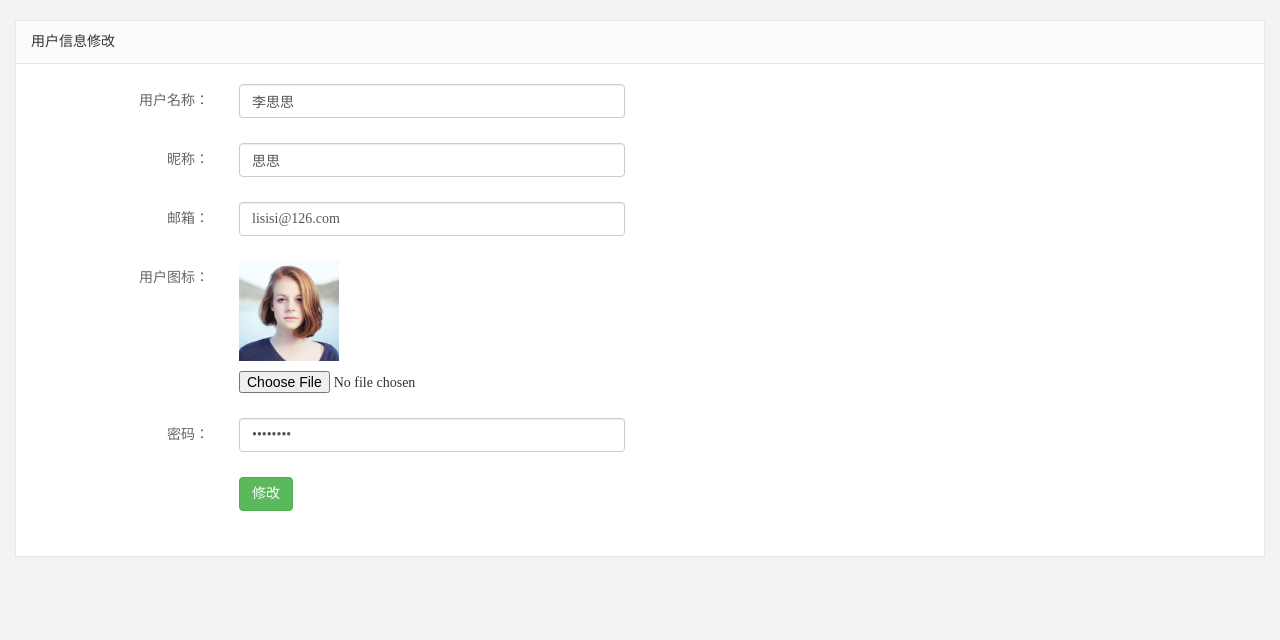
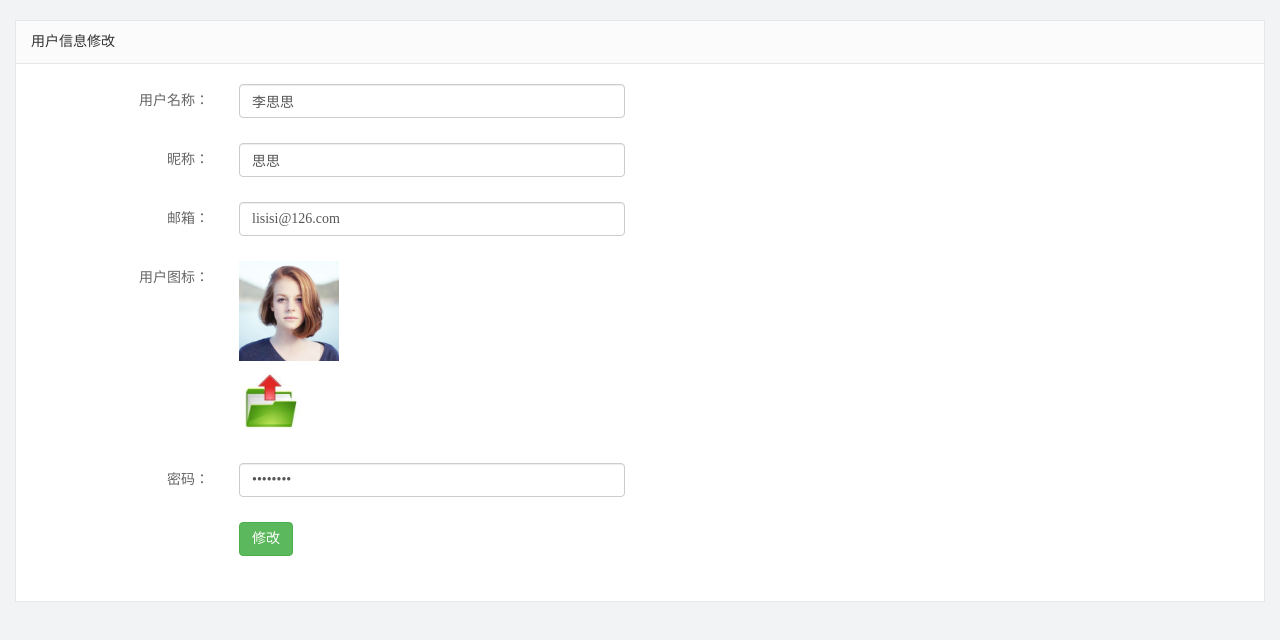
Before and after one commit to YanFang1104/Bigevent, a plain HTML site: page web_back/user.html in a window 1280 px wide. Drawn offline with Linux system fonts and the light colour scheme; no server answers.

Commit message:
美化文件上传按钮

```diff
--- a/web_back/user.html
+++ b/web_back/user.html
@@ -46,7 +46,12 @@
                     <label for="inputPassword3" class="col-sm-2 control-label">用户图标：</label>
                     <div class="col-sm-10">
                         <img src="images/2.jpg" alt="" class="user_pic">
-                        <input type="file" id="exampleInputFile" name='user_pic' class='chose'>
+                        <input type="file" style='display: none' name='user_pic' id="exampleInputFile" class='chose'>
+                        <br>
+                        <!-- 美化上传按钮 -->
+                        <label for="exampleInputFile">
+                            <img src="./images/uploadFileIcon.png" alt="">
+                        </label>
                     </div>
                 </div>
 
@@ -168,6 +173,9 @@
                 });
             });
 
+            // 美化文件上传按钮
+
+
         });
 
 
```
Also changed, not shown: web_back/images/uploadFileIcon.png (added), 1 other file.
